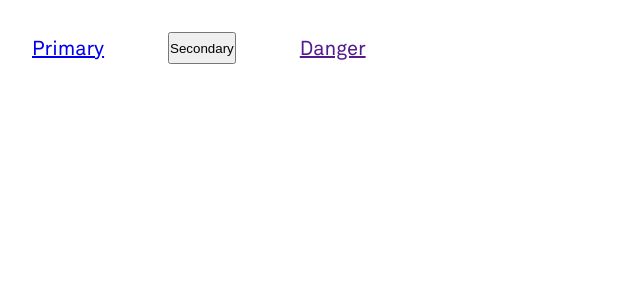
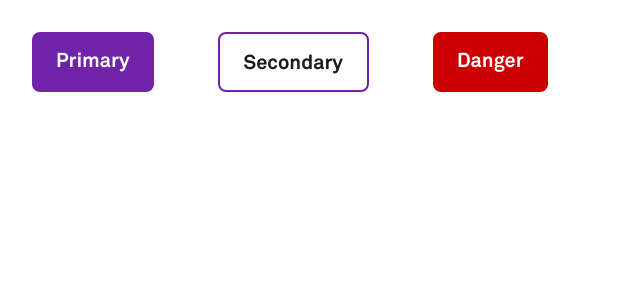
Before and after one commit to fdnd-agency/preludefondsinstrumentenuitleen, a SvelteKit app: page /style in a window 1280 px wide. Shown: the top 300 px of the page, without its empty margins (0-640 px from the left). Built offline with nearby package versions, Linux system fonts and the light colour scheme.

Commit message:
Added button base styling to styleguide #32
Some colors are not custom properties yet this will be done when #24 is merged. This time with the styleguide update

```diff
--- a/src/app.css
+++ b/src/app.css
@@ -92,7 +92,7 @@ html {
     --positive-dark: hsl(var(--positive-h) var(--positive-s) var(--dark));
     --positive-neutral: hsl(var(--positive-h) var(--positive-s) var(--neutral));
     --positive-light: hsl(var(--positive-h) var(--positive-s) var(--light));
-    --positive-lighter: hsl(var(--positive-h) var(--positive-s) var( --lighter));
+    --positive-lighter: hsl(var(--positive-h) var(--positive-s) var(--lighter));
     --positive-lightest: hsl(var(--positive-h) var(--positive-s) var(--lightest));
 
     /* red variations using HSL values */
@@ -108,7 +108,7 @@ html {
     --color-neutral-scale-h: 0;
     --color-neutral-scale-s: 0%;
 
-   /* Grayscale variations */
+    /* Grayscale variations */
     --tone-strong: 10%;
     --tone-dark: 25%;
     --tone-mid: 40%;
@@ -217,3 +217,76 @@ h4 {
 h5 {
     font-size: var(--font-size-h5);
 }
+
+/* Button styling */
+
+.button {
+    text-decoration: none;
+    display: flex;
+    place-content: center;
+    padding: var(--space-sm) var(--space-lg);
+    transition: .3s ease;
+    border-radius: var(--space-xs);
+    font-weight: var(--font-weight-bold);
+    font-size: var(--font-size-body-md);
+    font-family: var(--font-primary);
+    line-height: var(--line-height-body);
+
+    &:hover {
+        scale: 1.05;
+        cursor: pointer;
+    }
+
+    &:focus {
+        scale: 1.05;
+        /* turn the variable negative */
+        outline-offset: calc(var(--space-xs) * -1);
+        border-radius: var(--space-md);
+
+    }
+}
+
+.button.primary {
+    background-color: var(--primary-neutral);
+    color: white;
+
+    &:hover {
+        background-color: var(--primary-light);
+    }
+
+    &:focus {
+        outline: var(--space-3xs) solid white;
+    }
+
+}
+
+.button.secondary {
+    background-color: var(--color-background);
+    color: var(--color-text);
+    border: var(--primary-neutral) var(--space-3xs) solid;
+
+    &:hover {
+        background-color: var(--primary-lightest);
+    }
+
+    &:focus {
+        outline: var(--space-3xs) solid var(--primary-neutral);
+
+    }
+
+}
+
+.button.danger {
+    background-color: var(--caution-neutral);
+    color: white;
+
+    &:hover {
+        background-color: var(--caution-light);
+    }
+
+    &:focus {
+        outline: var(--space-3xs) solid white;
+
+    }
+
+}
```
